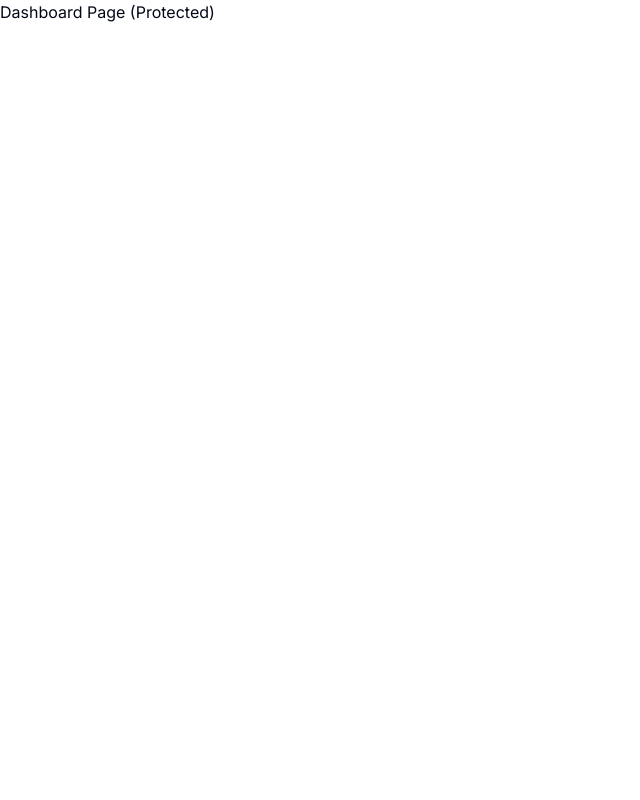
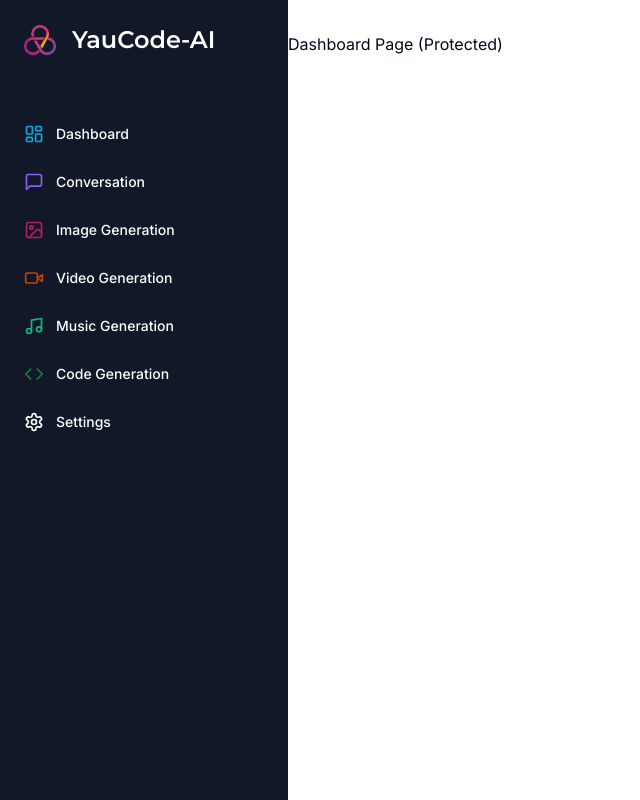
Before and after one commit to YauCode/yaucode-ai, a Next.js app: page /dashboard in a window 1280 px wide. Shown: the whole page, without its empty margins (0-640 px from the left). Built offline with nearby package versions, Linux system fonts and the light colour scheme.

Commit message:
Sidebar Done

```diff
--- a/app/(dashboard)/(routes)/dashboard/page.tsx
+++ b/app/(dashboard)/(routes)/dashboard/page.tsx
@@ -1,10 +1,8 @@
-import { UserButton } from "@clerk/nextjs";
 
 const DashboardPage = () => {
     return (
         <div>
             <p>Dashboard Page (Protected)</p>
-            <UserButton afterSignOutUrl="/" />
         </div>
     );
 }
--- /dev/null
+++ b/app/(dashboard)/layout.tsx
@@ -0,0 +1,25 @@
+import Navbar from "@/components/navbar";
+import Sidebar from "@/components/sidebar";
+
+
+const DashboardLayout = async ({
+    children,
+}: {
+    children: React.ReactNode
+}) => {
+
+
+    return (
+        <div className="h-full relative">
+            <div className="hidden h-full md:flex md:w-72 md:flex-col md:fixed md:inset-y-0 z-80 bg-gray-900">
+                <Sidebar />
+            </div>
+            <main className="md:pl-72 pb-10">
+                <Navbar />
+                {children}
+            </main>
+        </div>
+    );
+}
+
+export default DashboardLayout;
--- /dev/null
+++ b/components/mobile-sidebar.tsx
@@ -0,0 +1,24 @@
+"use client";
+
+import { Menu } from "lucide-react";
+
+import { Button } from "@/components/ui/button";
+import { Sheet, SheetContent, SheetTrigger } from "@/components/ui/sheet";
+import Sidebar from "@/components/sidebar";
+
+const MobileSidebar = () => {
+    return (
+        <Sheet>
+            <SheetTrigger asChild>
+                <Button variant="ghost" size="icon" className="md:hidden">
+                    <Menu />
+                </Button>
+            </SheetTrigger>
+            <SheetContent side="left" className="p-0">
+                <Sidebar />
+            </SheetContent>
+        </Sheet>
+    );
+}
+
+export default MobileSidebar;
--- /dev/null
+++ b/components/navbar.tsx
@@ -0,0 +1,16 @@
+import { UserButton } from "@clerk/nextjs";
+
+import MobileSidebar from "./mobile-sidebar";
+
+const Navbar = () => {
+    return (
+        <div className="flex items-center p-4">
+            <MobileSidebar />
+            <div className="flex w-full justify-end">
+                <UserButton afterSignOutUrl="/" />
+            </div>
+        </div>
+    );
+}
+
+export default Navbar;
--- /dev/null
+++ b/components/sidebar.tsx
@@ -0,0 +1,88 @@
+"use client";
+
+import Link from "next/link";
+import Image from "next/image";
+import { Montserrat } from "next/font/google";
+import { Code, ImageIcon, LayoutDashboard, MessageSquare, Music, Settings, VideoIcon } from "lucide-react";
+
+import { cn } from "@/lib/utils";
+
+const montserrat = Montserrat({ weight: '600', subsets: ['latin'] });
+
+const routes = [
+    {
+        label: 'Dashboard',
+        icon: LayoutDashboard,
+        href: '/dashboard',
+        color: "text-sky-500"
+    },
+    {
+        label: 'Conversation',
+        icon: MessageSquare,
+        href: '/conversation',
+        color: "text-violet-500",
+    },
+    {
+        label: 'Image Generation',
+        icon: ImageIcon,
+        color: "text-pink-700",
+        href: '/image',
+    },
+    {
+        label: 'Video Generation',
+        icon: VideoIcon,
+        color: "text-orange-700",
+        href: '/video',
+    },
+    {
+        label: 'Music Generation',
+        icon: Music,
+        color: "text-emerald-500",
+        href: '/music',
+    },
+    {
+        label: 'Code Generation',
+        icon: Code,
+        color: "text-green-700",
+        href: '/code',
+    },
+    {
+        label: 'Settings',
+        icon: Settings,
+        href: '/settings',
+    },
+];
+
+const Sidebar = () => {
+    return (
+        <div className="space-y-4 py-4 flex flex-col h-full bg-[#111827] text-white">
+            <div className="px-3 py-2 flex-1">
+                <Link href="/dashboard" className="flex items-center pl-3 mb-14">
+                    <div className="relative h-8 w-8 mr-4">
+                        <Image fill alt="Logo" src="/logo.png" />
+                    </div>
+                    <h1 className={cn("text-2xl font-bold", montserrat.className)}>
+                        YauCode-AI
+                    </h1>
+                </Link>
+                <div className="space-y-1">
+                    {routes.map((route) => (
+                        <Link
+                            key={route.href}
+                            href={route.href}
+                            className=
+                            "text-sm group flex p-3 w-full justify-start font-medium cursor-pointer hover:text-white hover:bg-white/10 rounded-lg transition"
+                        >
+                            <div className="flex items-center flex-1">
+                                <route.icon className={cn("h-5 w-5 mr-3", route.color)} />
+                                {route.label}
+                            </div>
+                        </Link>
+                    ))}
+                </div>
+            </div>
+        </div>
+    );
+}
+
+export default Sidebar;
--- a/components/ui/button.tsx
+++ b/components/ui/button.tsx
@@ -35,7 +35,7 @@
 
 export interface ButtonProps
   extends React.ButtonHTMLAttributes<HTMLButtonElement>,
-    VariantProps<typeof buttonVariants> {
+  VariantProps<typeof buttonVariants> {
   asChild?: boolean
 }
 
--- /dev/null
+++ b/components/ui/sheet.tsx
@@ -0,0 +1,144 @@
+"use client"
+
+import * as React from "react"
+import * as SheetPrimitive from "@radix-ui/react-dialog"
+import { cva, type VariantProps } from "class-variance-authority"
+import { X } from "lucide-react"
+
+import { cn } from "@/lib/utils"
+
+const Sheet = SheetPrimitive.Root
+
+const SheetTrigger = SheetPrimitive.Trigger
+
+const SheetClose = SheetPrimitive.Close
+
+const SheetPortal = ({
+  className,
+  ...props
+}: SheetPrimitive.DialogPortalProps) => (
+  <SheetPrimitive.Portal className={cn(className)} {...props} />
+)
+SheetPortal.displayName = SheetPrimitive.Portal.displayName
+
+const SheetOverlay = React.forwardRef<
+  React.ElementRef<typeof SheetPrimitive.Overlay>,
+  React.ComponentPropsWithoutRef<typeof SheetPrimitive.Overlay>
+>(({ className, ...props }, ref) => (
+  <SheetPrimitive.Overlay
+    className={cn(
+      "fixed inset-0 z-50 bg-background/80 backdrop-blur-sm data-[state=open]:animate-in data-[state=closed]:animate-out data-[state=closed]:fade-out-0 data-[state=open]:fade-in-0",
+      className
+    )}
+    {...props}
+    ref={ref}
+  />
+))
+SheetOverlay.displayName = SheetPrimitive.Overlay.displayName
+
+const sheetVariants = cva(
+  "fixed z-50 gap-4 bg-background p-6 shadow-lg transition ease-in-out data-[state=open]:animate-in data-[state=closed]:animate-out data-[state=closed]:duration-300 data-[state=open]:duration-500",
+  {
+    variants: {
+      side: {
+        top: "inset-x-0 top-0 border-b data-[state=closed]:slide-out-to-top data-[state=open]:slide-in-from-top",
+        bottom:
+          "inset-x-0 bottom-0 border-t data-[state=closed]:slide-out-to-bottom data-[state=open]:slide-in-from-bottom",
+        left: "inset-y-0 left-0 h-full w-3/4 border-r data-[state=closed]:slide-out-to-left data-[state=open]:slide-in-from-left sm:max-w-sm",
+        right:
+          "inset-y-0 right-0 h-full w-3/4  border-l data-[state=closed]:slide-out-to-right data-[state=open]:slide-in-from-right sm:max-w-sm",
+      },
+    },
+    defaultVariants: {
+      side: "right",
+    },
+  }
+)
+
+interface SheetContentProps
+  extends React.ComponentPropsWithoutRef<typeof SheetPrimitive.Content>,
+    VariantProps<typeof sheetVariants> {}
+
+const SheetContent = React.forwardRef<
+  React.ElementRef<typeof SheetPrimitive.Content>,
+  SheetContentProps
+>(({ side = "right", className, children, ...props }, ref) => (
+  <SheetPortal>
+    <SheetOverlay />
+    <SheetPrimitive.Content
+      ref={ref}
+      className={cn(sheetVariants({ side }), className)}
+      {...props}
+    >
+      {children}
+      <SheetPrimitive.Close className="absolute right-4 top-4 rounded-sm opacity-70 ring-offset-background transition-opacity hover:opacity-100 focus:outline-none focus:ring-2 focus:ring-ring focus:ring-offset-2 disabled:pointer-events-none data-[state=open]:bg-secondary">
+        <X className="h-4 w-4" />
+        <span className="sr-only">Close</span>
+      </SheetPrimitive.Close>
+    </SheetPrimitive.Content>
+  </SheetPortal>
+))
+SheetContent.displayName = SheetPrimitive.Content.displayName
+
+const SheetHeader = ({
+  className,
+  ...props
+}: React.HTMLAttributes<HTMLDivElement>) => (
+  <div
+    className={cn(
+      "flex flex-col space-y-2 text-center sm:text-left",
+      className
+    )}
+    {...props}
+  />
+)
+SheetHeader.displayName = "SheetHeader"
+
+const SheetFooter = ({
+  className,
+  ...props
+}: React.HTMLAttributes<HTMLDivElement>) => (
+  <div
+    className={cn(
+      "flex flex-col-reverse sm:flex-row sm:justify-end sm:space-x-2",
+      className
+    )}
+    {...props}
+  />
+)
+SheetFooter.displayName = "SheetFooter"
+
+const SheetTitle = React.forwardRef<
+  React.ElementRef<typeof SheetPrimitive.Title>,
+  React.ComponentPropsWithoutRef<typeof SheetPrimitive.Title>
+>(({ className, ...props }, ref) => (
+  <SheetPrimitive.Title
+    ref={ref}
+    className={cn("text-lg font-semibold text-foreground", className)}
+    {...props}
+  />
+))
+SheetTitle.displayName = SheetPrimitive.Title.displayName
+
+const SheetDescription = React.forwardRef<
+  React.ElementRef<typeof SheetPrimitive.Description>,
+  React.ComponentPropsWithoutRef<typeof SheetPrimitive.Description>
+>(({ className, ...props }, ref) => (
+  <SheetPrimitive.Description
+    ref={ref}
+    className={cn("text-sm text-muted-foreground", className)}
+    {...props}
+  />
+))
+SheetDescription.displayName = SheetPrimitive.Description.displayName
+
+export {
+  Sheet,
+  SheetTrigger,
+  SheetClose,
+  SheetContent,
+  SheetHeader,
+  SheetFooter,
+  SheetTitle,
+  SheetDescription,
+}
--- a/package.json
+++ b/package.json
@@ -10,6 +10,7 @@
   },
   "dependencies": {
     "@clerk/nextjs": "^4.23.1",
+    "@radix-ui/react-dialog": "^1.0.4",
     "@radix-ui/react-slot": "^1.0.2",
     "@types/node": "20.4.4",
     "@types/react": "18.2.16",
```
Also changed, not shown: public/logo.png (added), 1 other file (tests, documents, lock files or other folders).
